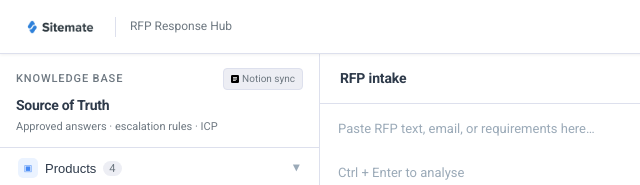
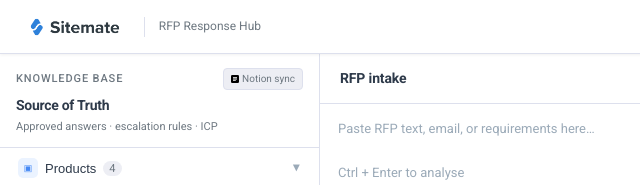
Before and after one commit to Frankbeebo/sitemate-rfp-hub, a plain HTML site: page index.html in a window 1280 px wide. Shown: the top 185 px of the page, 0-640 px from the left. Drawn offline with Linux system fonts and the light colour scheme.

Commit message:
Increase logo height 28px → 38px

```diff
--- a/index.html
+++ b/index.html
@@ -317,7 +317,7 @@ kbd { background:var(--surface); border:1px solid var(--border2); border-radius:
 <header class="topbar">
   <div class="topbar-left">
     <div class="logo-wrap">
-      <img src="Sitemate-Blue-icon-dark-text-whi.png" alt="Sitemate" height="28" style="display:block;width:auto;">
+      <img src="Sitemate-Blue-icon-dark-text-whi.png" alt="Sitemate" height="38" style="display:block;width:auto;">
     </div>
     <div class="top-sep"></div>
     <span class="page-crumb">RFP Response Hub</span>
```
